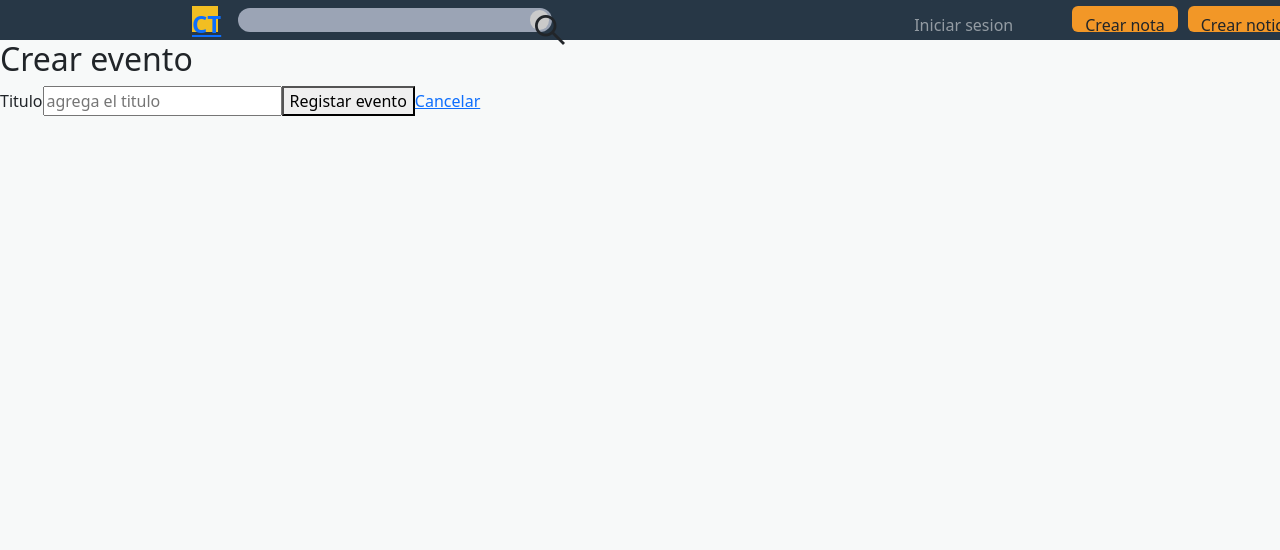
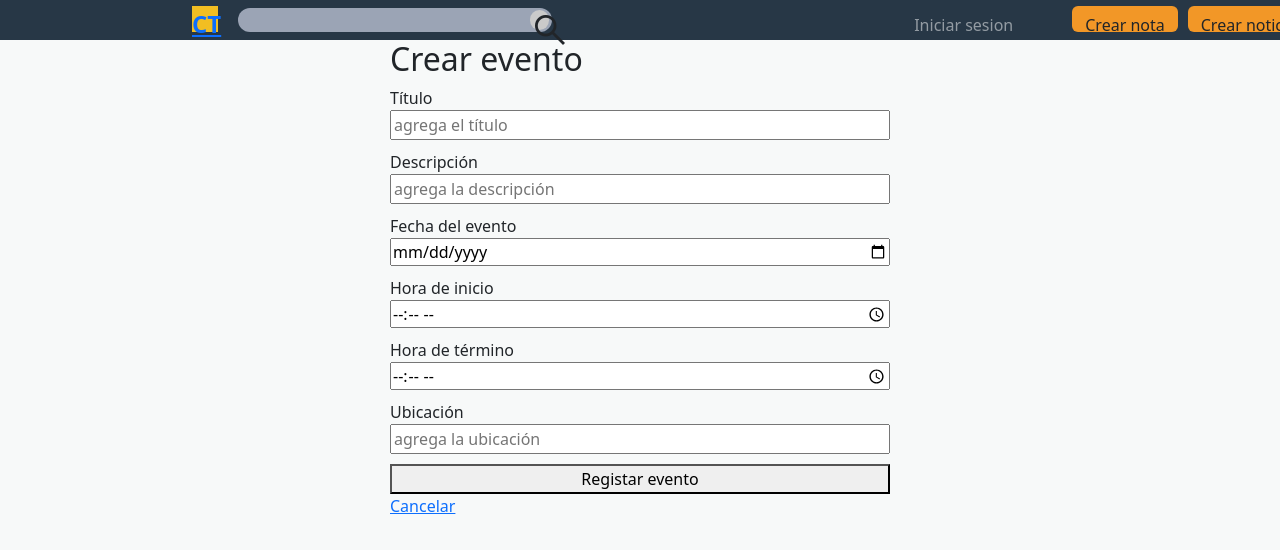
Before and after one commit to Rene-Mayhrem/COMTOL_frontend, a React (Create React App) app: page /create-event in a window 1280 px wide. Shown: the top 550 px of the page. Built offline with nearby package versions, Linux system fonts and the light colour scheme; no server answers.

Commit message:
Adding event page

```diff
--- a/src/pages/event/create/CreateEvent.css
+++ b/src/pages/event/create/CreateEvent.css
@@ -0,0 +1,20 @@
+.form-create-event {
+    width: 500px; /* Ancho del formulario */
+    margin: 0 auto; /* Centrar el formulario en la página */
+  }
+
+  .form-create-event form {
+    display: flex;
+    flex-direction: column;
+  }
+
+  /* Estilos para los elementos del formulario */
+  .form-create {
+    margin-bottom: 10px; /* Espacio entre elementos */
+  }
+
+  /* Estilo específico para el botón y el enlace */
+  .btn-form-create-event,
+  .btn-cancel-form-create-event {
+    /* Estilos para los botones */
+  }
--- a/src/pages/event/create/CreateEvent.jsx
+++ b/src/pages/event/create/CreateEvent.jsx
@@ -1,14 +1,32 @@
 import React from 'react'
 import { Link } from 'react-router-dom'
+import './CreateEvent.css'
 
 const CreateEvent = () => {
   return (
     <div className='form-create-event'>
       <form>
         <h2>Crear evento</h2>
-        <label htmlFor="title">Titulo</label>
-        <input type="text" className='form-create' placeholder='agrega el titulo' name='title'/>
+        <label htmlFor="title">Título</label>
+        <input type="text" className='form-create' placeholder='agrega el título' name='title'/>
+
+        <label htmlFor="description">Descripción</label>
+        <input type="description" className='form-create' placeholder='agrega la descripción' name='description'/>
+
+        <label htmlFor="date_event">Fecha del evento</label>
+        <input type="date" className='form-create' name='date_event'/>
+
+        <label htmlFor="start_time">Hora de inicio</label>
+        <input type="time" className='form-create' name='start_time'/>
+
+        <label htmlFor="end_time">Hora de término</label>
+        <input type="time" className='form-create' name='end_time'/>
+
+        <label htmlFor="location">Ubicación</label>
+        <input type="location" className='form-create' placeholder='agrega la ubicación' name='location'/>
+
         <button type="submit" className="btn-form-create-event">Registar evento</button>
+
         <Link className="btn-cancel-form-create-event" to="/">Cancelar</Link>
       </form>
     </div>
```
Also changed, not shown: 1 other file (tests, documents, lock files or other folders).
